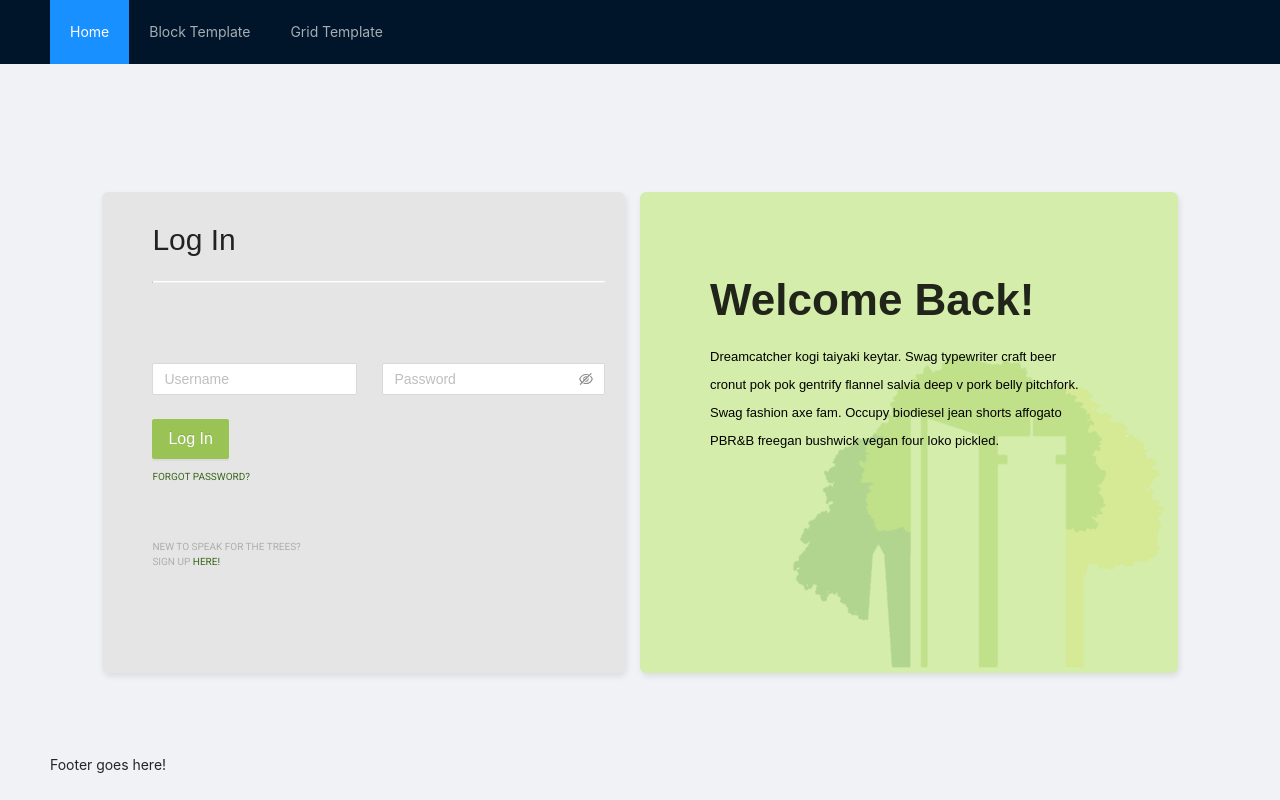
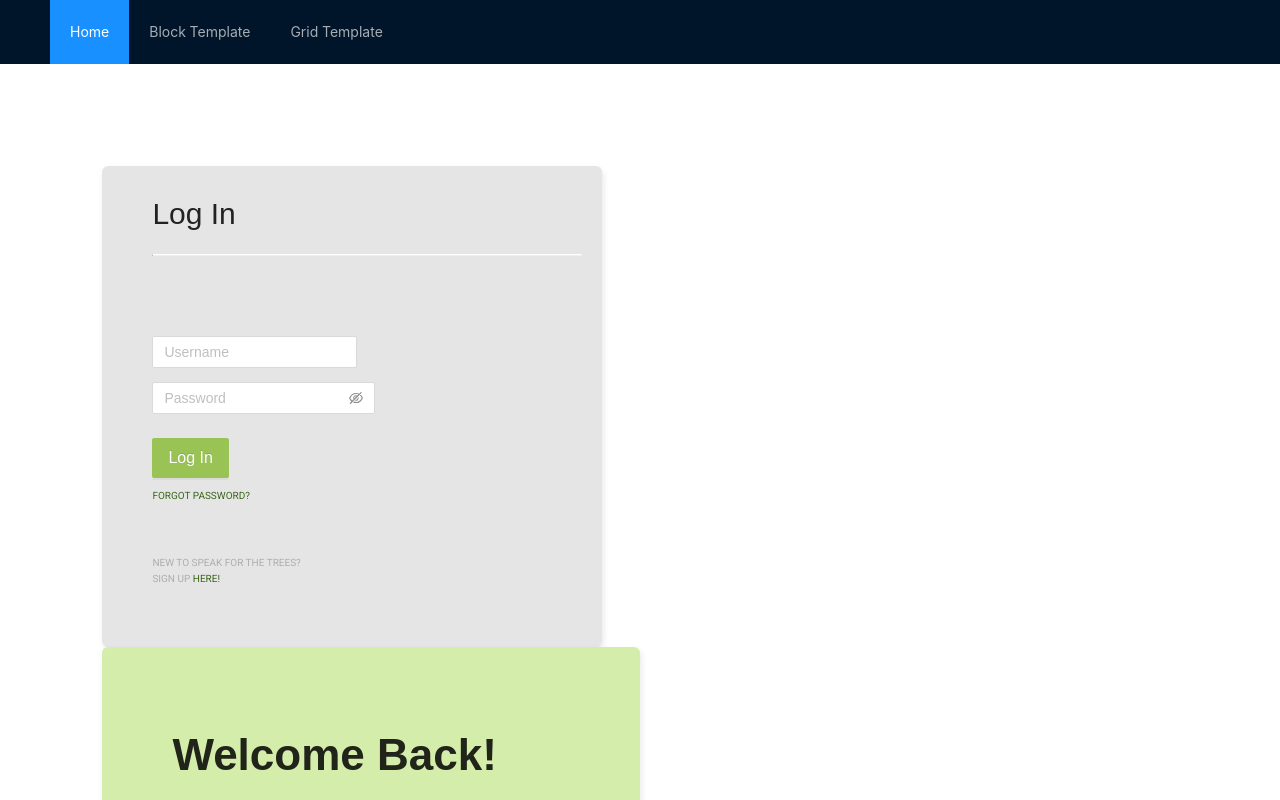
Before and after one commit to Code-4-Community/speak-for-the-trees-frontend, a React (Create React App) app: page /login in a window 1280 px wide. Built offline with nearby package versions, Linux system fonts and the light colour scheme.

Commit message:
Use grid for layout

```diff
--- a/src/containers/login/Login.tsx
+++ b/src/containers/login/Login.tsx
@@ -19,11 +19,10 @@ const Login: React.FC = () => {
           <meta name="description" content="Speak for The Trees Login" />
         </Helmet>
 
-        <div className="body-content-container" style={{ overflow:'scroll' }}>
+        <div className="body-content-container">
           <Row>
-            <Col>
+            <Col span={10} className="input-container">
 
-              <div className="input-container">
                 <h1>Log In</h1>
                 <hr/>
                 <Form
@@ -65,15 +64,15 @@ const Login: React.FC = () => {
                 <p>New to speak for the trees?</p>
                 <p>Sign up <Link className="Link" to="/signup" component={Typography.Link}>here!</Link></p>
 
-              </div>
+            </Col>
 
-              <div className="info-container">
+            <Col span={2}></Col>
+
+            <Col span={12} className="info-container">
                 <h1>Welcome Back!</h1>
                 <p>Dreamcatcher kogi taiyaki keytar. Swag typewriter craft beer cronut pok pok gentrify flannel salvia
                   deep v pork belly pitchfork. Swag fashion axe fam. Occupy biodiesel jean shorts affogato PBR&B freegan
                   bushwick vegan four loko pickled.</p>
-              </div>
-
             </Col>
           </Row>
         </div>
--- a/src/containers/login/login.less
+++ b/src/containers/login/login.less
@@ -1,10 +1,10 @@
 .body-content-container {
-  font-family: Circular, sans-serif;
+  font-family: Circular, "Circular", sans-serif;
   position: fixed;
-  margin-top: 2%;
   padding: 8%;
   height: 100%;
   width: 100%;
+  background: white;
   overflow: auto;
 }
 
@@ -20,15 +20,12 @@ hr {
 }
 
 .input-container {
-  float: left;
-  min-width: 45%;
-  max-width: 50%;
-  display: inline-block;
   height: 481px;
   padding: 30px 20px 20px 50px;
   background: #E5E5E5;
   box-shadow: 1.58105px 3.16211px 6.32421px rgba(0, 0, 0, 0.09);
   border-radius: 6.32421px;
+  min-width: 500px;
 }
 
 .input-container h1 {
@@ -54,14 +51,12 @@ hr {
 }
 
 .info-container {
-  float: right;
-  max-width: 50%;
-  display: inline-block;
   padding: 70px 70px 20px;
   height: 481px;
   background: url('../../SFTTicon.png') no-repeat bottom right #D4EDAA;
   box-shadow: 1.58105px 3.16211px 6.32421px rgba(0, 0, 0, 0.09);
   border-radius: 6.32421px;
+  min-width: 500px;
 }
 
 .info-container h1 {
@@ -76,7 +71,6 @@ hr {
   line-height: 28px;
   color: #000000;
   width: 380px;
-  margin-right: 500px;
 }
 
 #forgotPassword {
--- a/src/containers/signup/Signup.tsx
+++ b/src/containers/signup/Signup.tsx
@@ -6,7 +6,6 @@ import { signup } from '../../auth/authAPI';
 import {Link} from 'react-router-dom';
 /*const {  } = Typography;*/
 
-// Span of Form Input Fields
 const rSpan = 8;
 const passSpan = 17;
 
@@ -24,9 +23,7 @@ const Signup: React.FC = () => {
 
             <div className="body-content-container">
                 <Row>
-                    <Col>
-
-                        <div className="input-container">
+                    <Col span={10} className="input-container">
                         <h1>Sign Up</h1>
                         <hr/>
                         <Form
@@ -107,15 +104,15 @@ const Signup: React.FC = () => {
                                 </Col>
                             </Row>
                         </Form>
-                        </div>
+                    </Col>
 
-                        <div className="info-container">
+                    <Col span={2}></Col>
+
+                    <Col span={12} className="info-container">
                         <h1>Nice to meet you!</h1>
                         <p>Dreamcatcher kogi taiyaki keytar. Swag typewriter craft beer cronut pok pok gentrify flannel salvia
                                 deep v pork belly pitchfork. Swag fashion axe fam. Occupy biodiesel jean shorts affogato PBR&B freegan
                                 bushwick vegan four loko pickled.</p>
-                        </div>
-
                     </Col>
                 </Row>
             </div>
--- a/src/containers/signup/signup.less
+++ b/src/containers/signup/signup.less
@@ -1,10 +1,10 @@
 .body-content-container {
-  font-family: Circular, "Circular Std", sans-serif;
+  font-family: Circular, "Circular", sans-serif;
   position: fixed;
-  margin-top: 2%;
   padding: 8%;
   height: 100%;
   width: 100%;
+  background: white;
   overflow: auto;
 }
 
@@ -18,19 +18,6 @@ hr {
   margin-top: 5%;
   margin-bottom: 7%;
   border-top: 1.58px solid white;
-}
-
-.input-container {
-  float: left;
-  display: inline-block;
-  min-width: 45%;
-  max-width: 50%;
-  height: 481px;
-  padding: 30px 20px 20px 50px;
-  background: #E5E5E5;
-  border-radius: 6.32421px;
-  box-shadow: 1.58105px 3.16211px 6.32421px rgba(0, 0, 0, 0.09);
-  overflow: scroll;
 }
 
 .input-container h1 {
@@ -52,18 +39,6 @@ hr {
   margin-bottom: -10px;
 }
 
-.info-container {
-  float: right;
-  max-width: 50%;
-  display: inline-block;
-  padding: 70px 70px 20px;
-  height: 481px;
-  top: 268px;
-  background: url('../../SFTTicon.png') no-repeat bottom right #D4EDAA;
-  box-shadow: 1.58105px 3.16211px 6.32421px rgba(0, 0, 0, 0.09);
-  border-radius: 6.32421px;
-}
-
 .info-container h1 {
   font-weight: bold;
   font-size: 44px;
```
Lines whose indentation alone changed are shown as unchanged.
